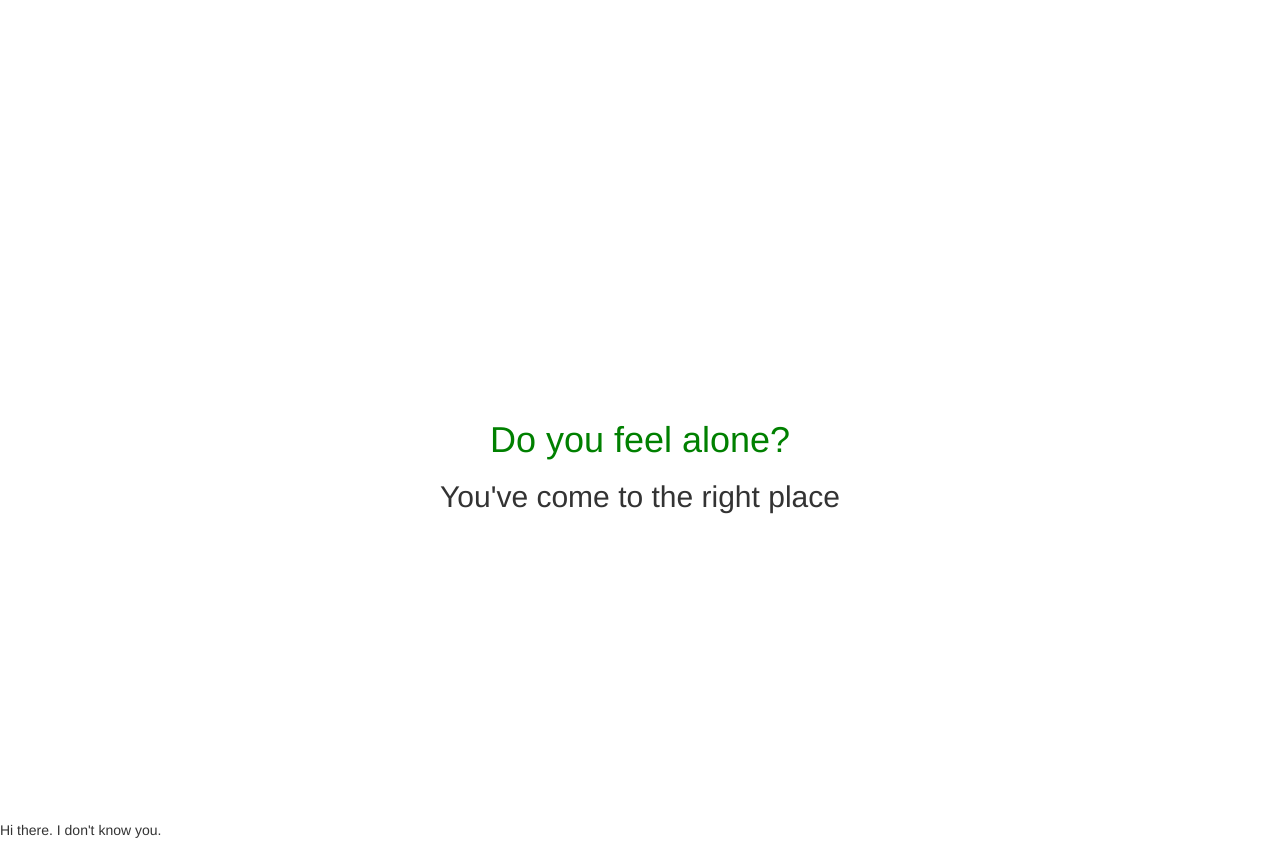
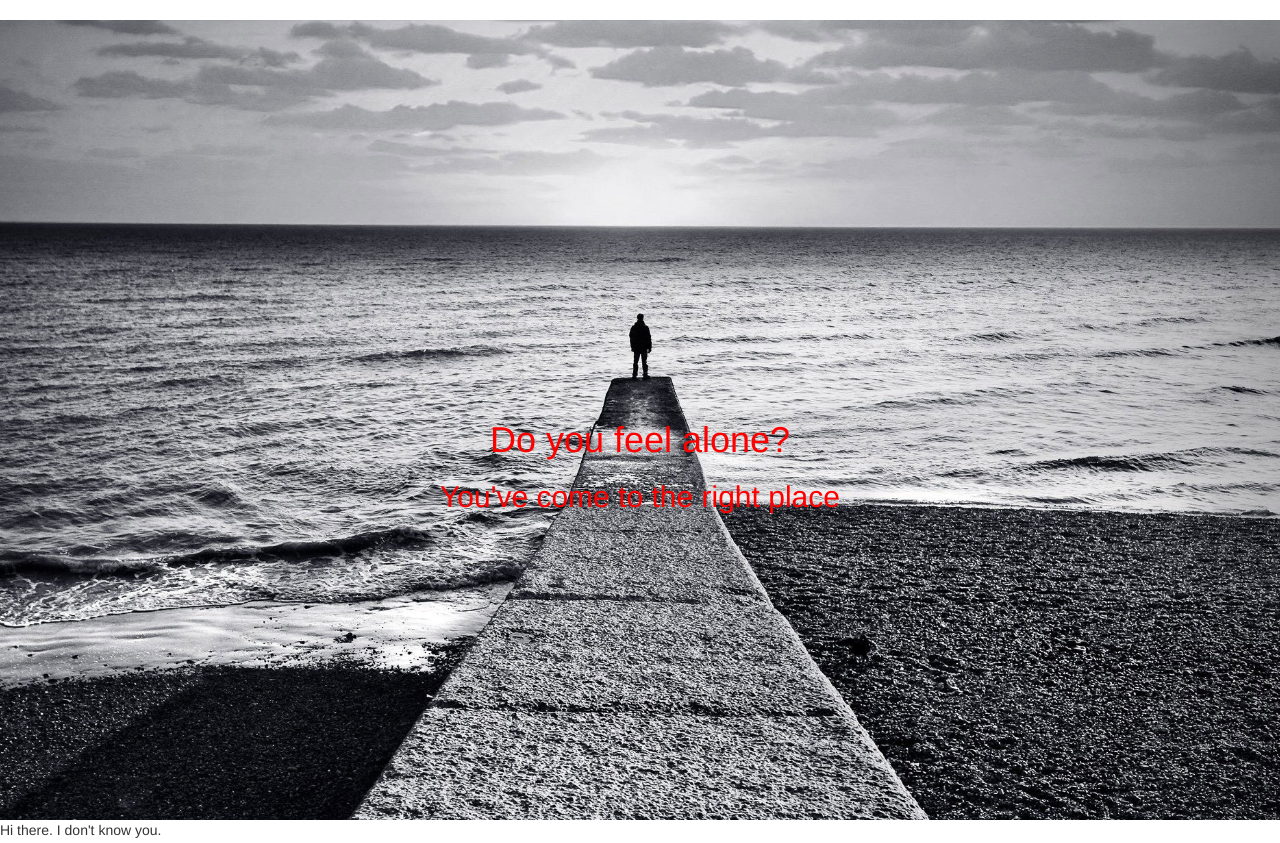
Before and after one commit to helloimali/ineedlove, a plain HTML site: page index.html in a window 1280 px wide. Shown: the top 843 px of the page. Drawn offline with Linux system fonts and the light colour scheme.

Commit message:
background added c:

```diff
--- a/css/main.css
+++ b/css/main.css
@@ -4,19 +4,26 @@ height: 100%;
 }
 
 .head h1{
-color:green;
+
 }
 
 .head{
 width: 100%;
 height: 100%;
+background-image: url(../img/sad.jpg);
+    background-size:cover;
+background-position: center;
+  background-attachment: fixed;
 }
 
 .head h1,h2{
-    text-align: center;
+color: red;
+text-align: center;
 position: relative;
 margin-left: auto;
 top:50%;
+}
+
 .pg1{
 width: 100%;
 height: 100%;
--- a/index.html
+++ b/index.html
@@ -12,19 +12,21 @@
 </head>
 
 <body>
+
 <div class="head">
-
-<h1> Do you feel alone?</h1>
-<h2> You've come to the right place</h2>
+        <h1> Do you feel alone?</h1>
+        <h2> You've come to the right place</h2>
 </div>
 
 <div class="pg1">
-<p>Hi there. I don't know you.</p>
-<p> But I want to get to know you.</p>
-<p>Let's talk!</p>
+
+        <p>Hi there. I don't know you.</p>
+        <p> But I want to get to know you.</p>
+        <p>Let's talk!</p>
 </div>
 
 <div class="gdrive">
+<div class="container">
 
 <!-- G DRIVE CODE -->
 <form action="https://docs.google.com/forms/d/1ZMl9Jhf1fgiu3Wg1czTwKy0czpAQWGwJ6mHW6cBpGRA/formResponse" method="POST" id="ss-form" target="_self" onsubmit=""><ol role="list" class="ss-question-list" style="padding-left: 0">
@@ -68,7 +70,7 @@
 </tr></tbody></table></div></ol></form>
 
 <!-- End of GDRIVE Code -->
-
+</div>
 </div>
 
 
```
Also changed, not shown: img/sad.jpg (added).
